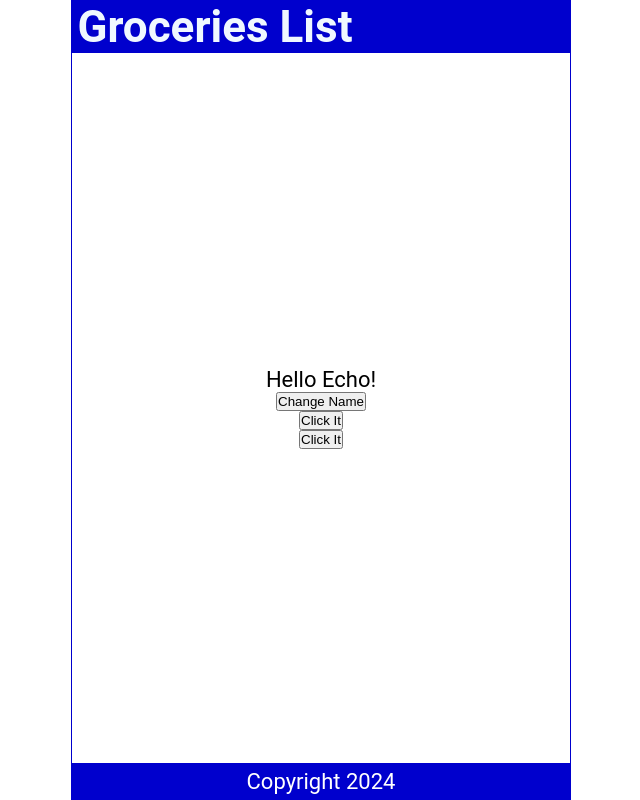
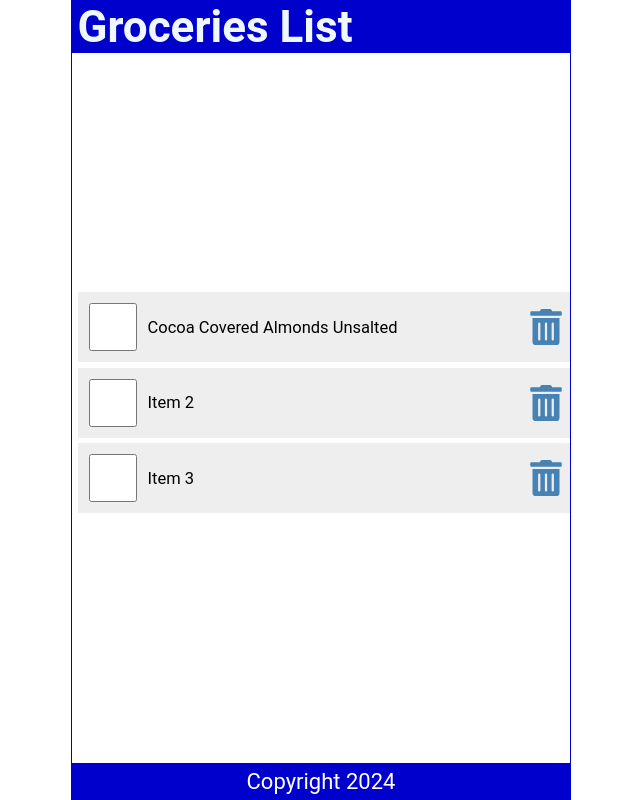
Before and after one commit to echopossum/react-youtube-dave, a React (Vite) app: page / in a window 1280 px wide. Shown: the whole page, without its empty margins (319-959 px from the left). Built offline with nearby package versions, Linux system fonts and the light colour scheme.

Commit message:
Complete Chapter 7 for real lol

```diff
--- a/package.json
+++ b/package.json
@@ -23,6 +23,7 @@
     "eslint-plugin-react-hooks": "^5.0.0",
     "eslint-plugin-react-refresh": "^0.4.16",
     "globals": "^15.14.0",
+    "react-icons": "^5.4.0",
     "vite": "^6.0.5"
   }
 }
--- a/src/Content.jsx
+++ b/src/Content.jsx
@@ -1,33 +1,63 @@
 import { useState } from "react"
+import {FaTrashAlt} from 'react-icons/fa'
 
 const Content = () => {
-    const [name, setName] = useState('Echo')
-    const [count, setCount] = useState(0)
+    const [items, setItems] = useState([
+        {
+            id: 1,
+            checked: false,
+            item: 'Cocoa Covered Almonds Unsalted',
+        },
+        {
+            id: 2,
+            checked: false,
+            item: 'Item 2',
+        },
+        {
+            id: 3,
+            checked: false,
+            item: 'Item 3',
+        },
+    ])
 
-    const handleNameChange = () => {
-        const names = ['Echo','Alpine','Radio']
-        const int = Math.floor(Math.random()*3)
-        setName(names[int])
+    const handleCheck = (id) => {
+        const listItems = items.map((item) => item.id === id ? {...item,checked:!item.checked} : item)
+        setItems(listItems)
+        localStorage.setItem('shoppinglist', JSON.stringify(listItems))
     }
 
-    const handleClick = () => {
-        setCount(count + 1)
-        setCount(count + 1)
-        console.log(count)
-    }
-
-    const handleClick2 = (name) => {
-        console.log(count)
+    const handleDelete = (id) => {
+        const listItems = items.filter((item) => item.id !== id)
+        setItems(listItems)
+        localStorage.setItem('shoppinglist', JSON.stringify(listItems))
     }
 
     return (
     <main>
-        <p onDoubleClick={handleClick}>
-            Hello {name}!
-        </p>
-        <button onClick={handleNameChange}>Change Name</button>
-        <button onClick={handleClick}>Click It</button>
-        <button onClick={handleClick2}>Click It</button>
+        {items.length ? (
+            <ul>
+                {items.map((item) => (
+                    <li className="item" key={item.id}>
+                        <input
+                            type="checkbox"
+                            checked={item.checked}
+                            onChange={() => handleCheck(item.id)}
+                        />
+                        <label
+                            style={(item.checked) ? {textDecoration:'line-through'} : null}
+                            onDoubleClick={() => handleCheck(item.id)}
+                        >{item.item}</label>
+                        <FaTrashAlt
+                            role="button"
+                            tabIndex='0'
+                            onClick={() => handleDelete(item.id)}
+                        />
+                    </li>
+                ))}
+            </ul>
+        ) : (
+            <p style={{marginTop:'2rem' }}>Your List Is Empty</p>
+        )}
     </main>
   )
 }
--- a/src/index.css
+++ b/src/index.css
@@ -59,8 +59,61 @@
   place-content: center;
 }
 
-/* #root{
-  height: 100vh;
+ul{
+  width: 100%;
+  list-style: none;
+  padding: 0 0 0.25rem 0.25rem;
+}
+
+ul li::before{
+  content: '\200B';
+}
+
+.item{
   display: flex;
-  flex-direction: column;
-} */
+  justify-content: flex-start;
+  align-items: center;
+  padding: 0.5rem 0 0.5rem 0.5rem;
+  margin: 0.25rem 0;
+  background-color: #eee;
+}
+
+.item:first-child{
+  margin: 0;
+}
+
+.item input[type='checkbox']{
+  text-align: center;
+  width: 2.5rem;
+  width: 48px;
+  min-width: 48px;
+  height: 2.5rem;
+  height: 48px;
+  min-height: 48px;
+  cursor: pointer;
+  margin-right: 0.5rem;
+}
+
+.item input[type='checkbox']:focus + label {
+  text-decoration: underline;
+}
+
+.item > label {
+  font-size: 0.75rem;
+  flex-grow: 1;
+}
+
+.item svg {
+  width: 48px;
+  min-width: 48px;
+  height: 36px;
+  font-size: 1rem;
+  color: steelblue;
+  cursor: pointer;
+}
+
+.item svg:focus,
+.item svg:hover {
+  color: red;
+  outline: none;
+}
```
Also changed, not shown: 1 other file (tests, documents, lock files or other folders).
